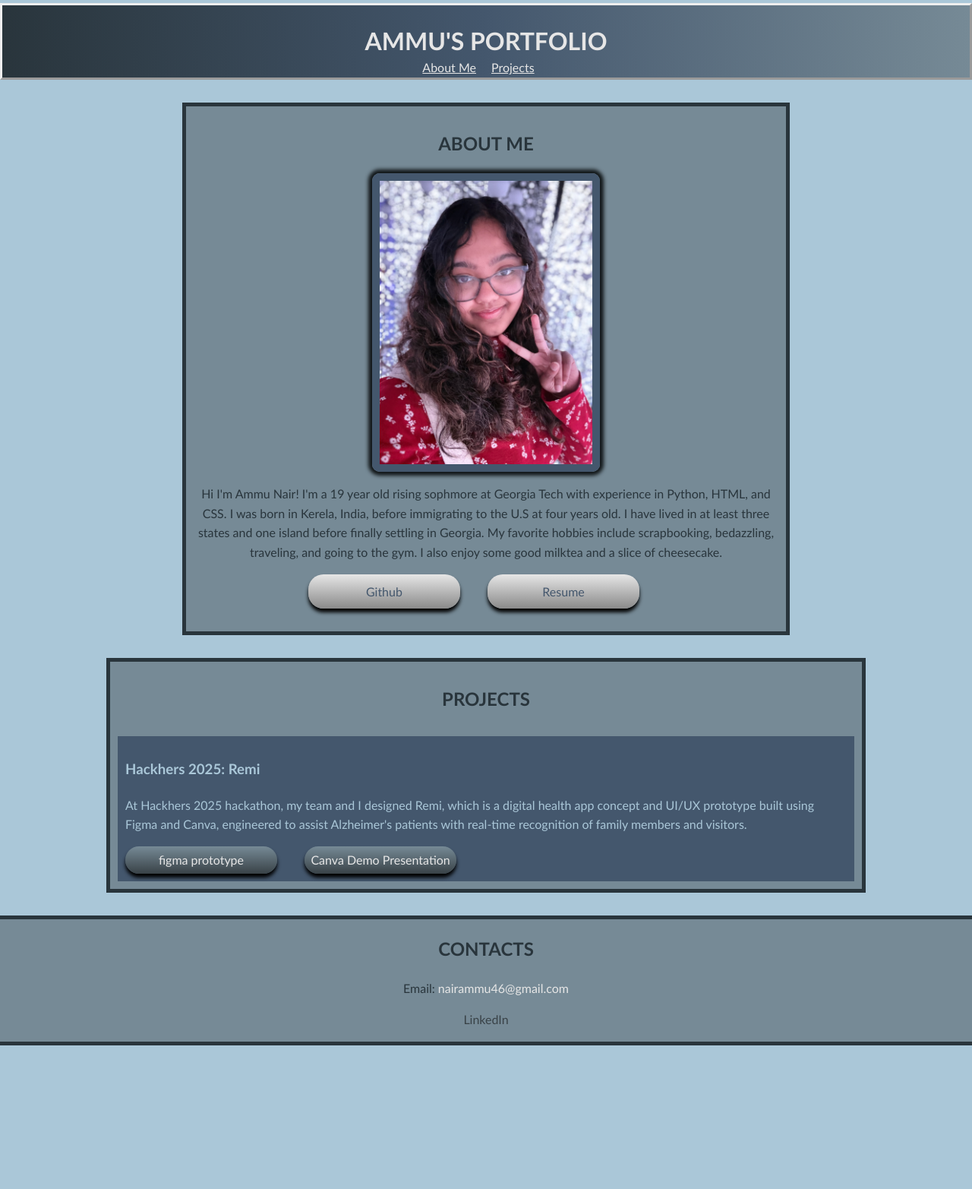
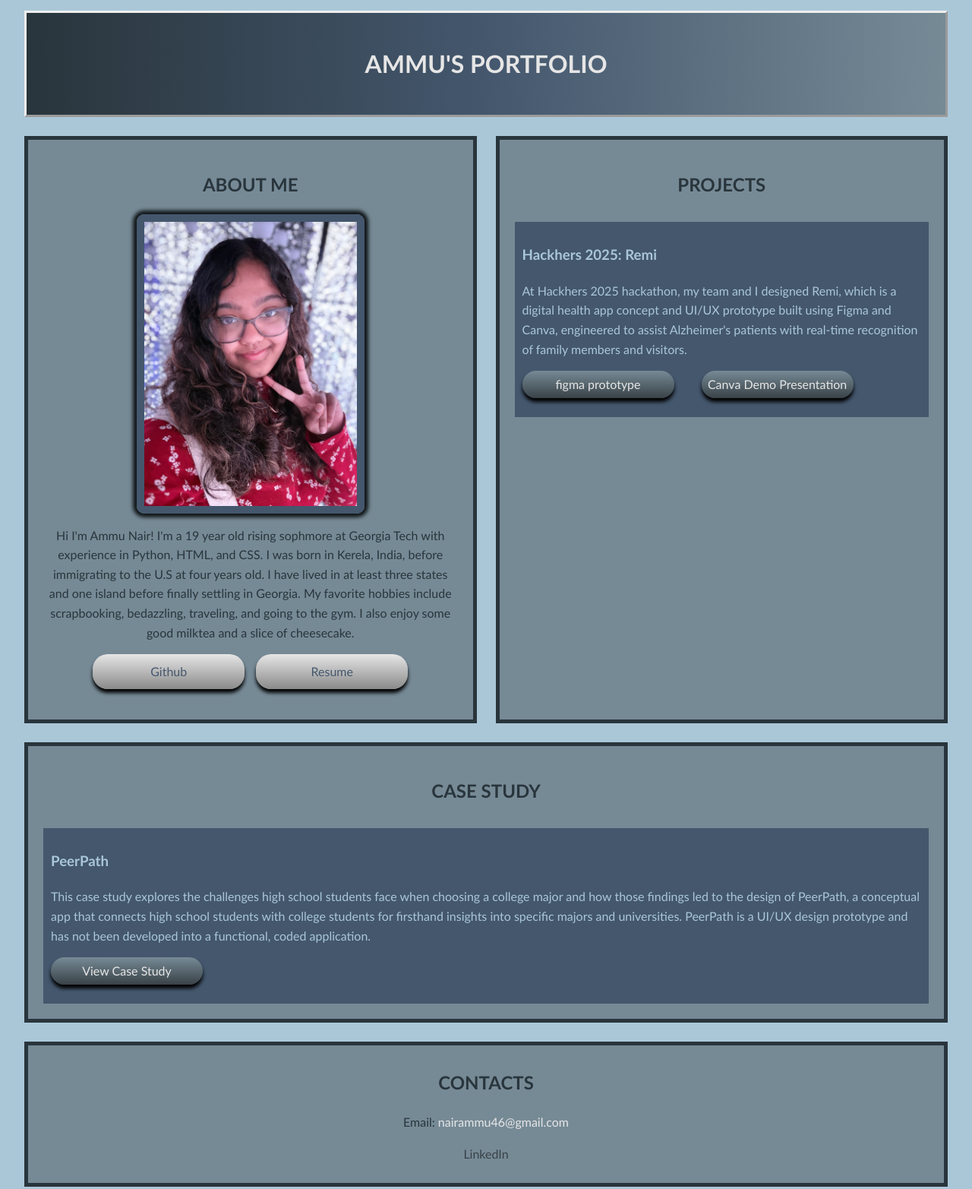
Before and after one commit to nairammu/nairammu.github.io, a plain HTML site: page index.html in a window 1280 px wide. Shown: the part 6-1571 px from the top of the page at 76% size. Before the commit the page ends 1412 px from the top, so only its background shows below. Drawn offline with Linux system fonts and the light colour scheme.

Commit message:
Updated portfolio layout and added PeerPath case study

```diff
--- a/index.html
+++ b/index.html
@@ -1,76 +1,127 @@
+
 <!DOCTYPE html>
 <html lang="en">
 <head>
   <meta charset="UTF-8">
-    <meta name="viewport" content="width=device-width, initial-scale=1.0" />
-    <link href="style.css" rel="stylesheet"/>
+  <meta name="viewport" content="width=device-width, initial-scale=1.0">
+  <link href="style.css" rel="stylesheet">
   <title>Ammu's Portfolio</title>
 </head>
 
+<body>
+
+  <!-- Header -->
+  <header>
+    <h1>Ammu's Portfolio</h1>
+  </header>
 
   <!-- Main Content -->
-  <div>
-    <body>
-      <header>
-        <h1>Ammu's Portfolio</h1>
-        <nav>
-          <ul class="h-margin">
-            <li><a href="#about-me">About Me</a></li>
-            <li><a href="#projects">Projects</a></li>
-            <!--<span><a href="#website-details">Website Details</a></span>-->
-          </div>
-        </nav>
+  <main class="main-layout">
 
-      </header>
-      <main>
-        <div class="about-me">
-          <h2 id="about-me">About Me</h2>
-            <img src="nair_ammu_photo.jpeg" alt="an image of myself in a brightly lit room">
+    <!-- About Me -->
+    <div class="about-me" id="about-me">
+      <h2>About Me</h2>
+
+      <img src="nair_ammu_photo.jpeg"
+           alt="an image of myself in a brightly lit room">
+
       <p id="about-me-p">
         Hi I'm Ammu Nair! I'm a 19 year old rising sophmore at Georgia Tech with experience in Python, HTML, and CSS.
         I was born in Kerela, India, before immigrating to the U.S at four years old.
-               I have lived in at least three states and one island before finally settling in Georgia. My favorite hobbies include scrapbooking, bedazzling, traveling, and going to the gym. I also enjoy some good milktea and a slice of cheesecake.
+        I have lived in at least three states and one island before finally settling in Georgia.
+        My favorite hobbies include scrapbooking, bedazzling, traveling, and going to the gym.
+        I also enjoy some good milktea and a slice of cheesecake.
       </p>
 
-            <a class="about-me-button" href="https://github.com/nairammu" target="_blank">
+      <div class="about-me-links">
+        <a class="about-me-button"
+           href="https://github.com/nairammu"
+           target="_blank">
           Github
         </a>
 
-            <a class="about-me-button" href="A.Nair.single_page_resume.pdf" target="_blank">
+        <a class="about-me-button"
+           href="A.Nair.single_page_resume.pdf"
+           target="_blank">
           Resume
+        </a>
+      </div>
+    </div>
+
+    <!-- Projects -->
+    <div class="projects" id="projects">
+      <h2>Projects</h2>
+
+      <section class="hackhers">
+        <h3>Hackhers 2025: Remi</h3>
+
+        <p id="hackhers-desc">
+          At Hackhers 2025 hackathon, my team and I designed Remi,
+          which is a digital health app concept and UI/UX prototype
+          built using Figma and Canva, engineered to assist
+          Alzheimer's patients with real-time recognition of
+          family members and visitors.
+        </p>
+
+        <a class="projects-button"
+           href="https://www.figma.com/proto/k65LSRExluvtPsOsNu9Gze/Remi?node-id=30-365&t=VpbIA5m5XfbeDq4B-1&scaling=scale-down&content-scaling=fixed&page-id=0%3A1&starting-point-node-id=24%3A418"
+           target="_blank">
+          figma prototype
+        </a>
+
+        <a class="projects-button"
+           href="https://canva.link/weos9acfe8kt5l3"
+           target="_blank">
+          Canva Demo Presentation
+        </a>
+      </section>
+    </div>
+
+  </main>
+
+  <!-- Case Study -->
+  <div class="case-study" id="case-study">
+    <h2>Case Study</h2>
+
+    <div class="case-study-content">
+      <h3>PeerPath</h3>
+
+      <p>
+        This case study explores the challenges high school students
+        face when choosing a college major and how those findings
+        led to the design of PeerPath, a conceptual app that connects
+        high school students with college students for firsthand
+        insights into specific majors and universities. PeerPath
+        is a UI/UX design prototype and has not been developed
+        into a functional, coded application.
+      </p>
+
+      <a class="projects-button" href="#" target="_blank">
+        View Case Study
       </a>
 
     </div>
+  </div>
 
-        <div class="projects" id="projects">
-          <h2>Projects</h2>
-            <section class="hackhers">
-              <h3>Hackhers 2025: Remi</h3>
-                <p id="hackhers-desc">
-                  At Hackhers 2025 hackathon, my team and I designed Remi, which is a digital health app concept and UI/UX prototype built using Figma and Canva,
-                  engineered to assist Alzheimer's patients with real-time recognition of family members and visitors.
-                </p>
-                <a class="projects-button" href="https://www.figma.com/proto/k65LSRExluvtPsOsNu9Gze/Remi?node-id=30-365&t=VpbIA5m5XfbeDq4B-1&scaling=scale-down&content-scaling=fixed&page-id=0%3A1&starting-point-node-id=24%3A418" target="_blank">figma prototype</a>
-                <a class="projects-button" href="https://canva.link/weos9acfe8kt5l3" target="_blank">Canva Demo Presentation</a>
-            </section>
+  <!-- Footer -->
+  <footer id="contacts">
+    <h2>Contacts</h2>
 
-
-
-        </div>
-      </main>
-
-      <!--footer-->
-      <footer>
-        <h2> Contacts </h2>
     <p>
-              Email:<a href="mailto:nairammu46@gmail.com" id="email"> nairammu46@gmail.com</a>
+      Email:
+      <a href="mailto:nairammu46@gmail.com" id="email">
+        nairammu46@gmail.com
+      </a>
     </p>
 
     <p>
-              <a href="https://www.linkedin.com/in/ammu-nair-b477382a3/" id="linkedin" target="_blank"> LinkedIn</a>
+      <a href="https://www.linkedin.com/in/ammu-nair-b477382a3/"
+         id="linkedin"
+         target="_blank">
+        LinkedIn
+      </a>
     </p>
   </footer>
 
 </body>
-  </div>
 </html>
--- a/style.css
+++ b/style.css
@@ -1,117 +1,86 @@
-*{
+
+* {
   box-sizing: border-box;
   scroll-behavior: smooth;
 }
-header{
-  margin-top: 10px;
-  color: #e6e6e6;
-  background: linear-gradient(to right, #29353c,#44576d, #768A96 );
-  border: outset;
-  position: sticky;
-  top: 0;
 
-
-}
-
-.h-margin{
-  margin-top: -25px;
-
-
-}
-
-nav ul{
-  margin: 0;
-  width: 100%;
-  padding: 0;
-  list-style: none;
-  display: flex;
-  flex-direction: row;
-  justify-content: center;
-
-
-
-}
-
-nav ul li{
-  display: inline-block;
-  margin-right: 20px;
-  text-decoration: underline;
-
-}
-nav ul li a:hover{
-  color: gray;
-  text-decoration: underline;
-
-}
-
-h1{
-    text-align: center;
-    text-transform: uppercase;
-}
-
-h2{
-    text-align: center;
-    text-transform: uppercase;
-}
-
-h2, p{
-  color: #29353c;
-}
-
-body{
+body {
   font-family: 'Trebuchet MS', 'Lucida Sans Unicode', 'Lucida Grande', 'Lucida Sans', Arial, sans-serif;
   line-height: 1.6;
   margin: 0;
   padding: 0;
   background-color: #aac7d8;
+}
+
+/* Header */
+
+header {
+  margin: 20px auto 0;
+  width: 95%;
+  color: #e6e6e6;
+  background: linear-gradient(to right, #29353c, #44576d, #768A96);
+  border: outset;
+  padding: 20px;
 
 }
 
+h1 {
+  text-align: center;
+  text-transform: uppercase;
+}
+
+h2 {
+  text-align: center;
+  text-transform: uppercase;
+}
+
+h2, p {
+  color: #29353c;
+}
+
+p {
+  text-align: center;
+}
+
+.h-margin {
+  margin-top: 0;
+}
 
 
+/* Main Layout */
 
-img{
+.main-layout {
+  display: grid;
+  grid-template-columns: 1fr 1fr;
+  gap: 25px;
+  width: 95%;
+  margin: 25px auto;
+  align-items: stretch;
+}
+
+/* About Me */
+
+.about-me {
+  text-align: center;
+  background-color: #768A96;
+  padding: 20px;
+  border: solid #29353c 5px;
+  min-width: 0;
+  scroll-margin-top: 160px;
+}
+
+img {
   display: block;
   margin-left: auto;
   margin-right: auto;
   width: 300px;
-  border: solid, 10px, #44576d;
+  max-width: 100%;
+  border: solid 10px #44576d;
   border-radius: 10px;
   box-shadow: 0 0 5px 5px #111618;
 }
 
-p{
-  text-align: center;
-}
-
-.about-me{
-  text-align: center;
-  max-width: 800px;
-  background-color: #768A96;
-  margin: auto;
-  padding: 10px;
-  margin-top: 30px;
-  border: solid, #29353c, 5px;
-  /*box-shadow: 0 4px 8px #29353c ;*/
-
-}
-
-.projects{
-  text-align: center;
-  max-width: 1000px;
-  background-color: #768A96;
-  margin: auto;
-  padding: 10px;
-  margin-top: 30px;
-  border: solid, #29353c, 5px;
-  /*box-shadow: 0 4px 8px #29353c ;*/
-
-}
-
-
-
-
-#about-me-p{
+#about-me-p {
   width: auto;
   max-width: 800px;
   text-align: center;
@@ -119,7 +88,45 @@ p{
   margin-left: auto;
 }
 
+/* About Me Buttons */
 
+.about-me-links {
+  display: flex;
+  justify-content: center;
+  flex-wrap: wrap;
+  gap: 15px;
+}
+
+.about-me-button {
+  background: linear-gradient(180deg, #e6e6e6, #8a8a8a);
+  display: inline-block;
+  border-radius: 20px;
+  padding: 10px;
+  width: 200px;
+  max-width: 100%;
+  text-align: center;
+  box-shadow: 0 5px 5px black;
+  transition: transform 0.3s, color 0.3s ease;
+  margin-bottom: 20px;
+  color: #44576d;
+}
+
+.about-me-button:hover {
+  background: linear-gradient(#29353c, #111618);
+  color: #e6e6e6;
+  transform: scale(1.3);
+}
+
+/* Projects */
+
+.projects {
+  text-align: center;
+  background-color: #768A96;
+  padding: 20px;
+  border: solid #29353c 5px;
+  min-width: 0;
+  scroll-margin-top: 160px;
+}
 
 
 .hackhers{
@@ -130,104 +137,119 @@ p{
   margin-top: 30px;
   border-top: solid,#29353c,10px;
   color: #aac7d8;
-
 }
 
 #hackhers-desc{
   text-align: left;
   color: #aac7d8;
-
 }
 
-.about-me-button{
-  background: linear-gradient(180deg,#e6e6e6, #8a8a8a);;
+
+/* Project Buttons */
+
+.projects-button {
+  background: linear-gradient(#768A96, #394247);
   display: inline-block;
-  border-radius: 20px;
-  text-align: center;
-  padding: 10px;
-  width: auto;
+  border-radius: 30px;
+  padding: 5px;
+  width: 200px;
+  max-width: 100%;
   text-align: center;
   margin-right: 32px;
   margin-left: auto;
-  width: 200px;
-  box-shadow: 0 5px 5px black;
-  transition: transform 0.3s, color 0.3s ease;
-  margin-bottom: 20px;
-  color: #44576d;
-
-}
-
-.about-me-button:hover{
-  background: linear-gradient(#29353c,#111618);
-  color: #e6e6e6;
-  transform: scale(1.3);
-
-
-}
-
-/*.about-me-button:active{
-  color: #29353c;
-}*/
-
-.projects-button{
-  background: linear-gradient(#768A96,#394247) ;
-  display: inline-block;
-  border-radius: 30px;
-  text-align: left;
-  padding: 5px;
-  width: auto;
-  text-align: center;
-  margin-right: 32px;
-  margin-left: auto;
-  width: 200px;
+  margin-bottom: 15px;
   box-shadow: 0 5px 5px black;
   color: #e6e6e6;
   transition: transform 0.3s, background-color 0.3s ease;
-
 }
 
-.projects-button:hover{
-  background: linear-gradient(#29353c,#111618);
+.projects-button:hover {
+  background: linear-gradient(#29353c, #111618);
   color: white;
   transform: scale(1.3);
 }
 
+/* Links */
 
+a {
+  text-decoration: none;
+  color: #e6e6e6;
+}
 
-#email:visited{
-  color: #768A96
+/* Footer */
+
+footer {
+  width: 95%;
+  margin: 0 auto 30px;
+  padding: 10px;
+  background-color: #768A96;
+  border: solid #29353c 5px;
+  text-align: center;
+}
+
+#email:visited {
+  color: #768A96;
+}
+
+footer p:nth-of-type(2) a {
+  color: #394247;
+}
+
+footer p:nth-of-type(2) a:hover {
+  color: #44576d;
+}
+
+footer a:hover {
+  color: #44576d;
+  text-decoration: underline;
 }
 
 
 
+@media (max-width: 768px) {
+  .main-layout {
+    grid-template-columns: 1fr;
+  }
 
+  .about-me,
+  .projects {
+    width: 100%;
+  }
 
-a{
-  text-decoration: none;
-  color: #e6e6e6;
+  .about-me-button,
+  .projects-button {
+    margin-right: 0;
+  }
 }
 
 
+/* Case Study Section */
 
-footer{
-  margin-top: 30px;
+
+/* Case Study Section */
+
+
+/* Case Study Section */
+
+.case-study {
+  text-align: center;
+  width: 95%;
+  margin: 25px auto;
+  padding: 20px;
   background-color: #768A96;
-  border: solid, #29353c, 5px;
-  border-left: none;
-  border-right: none;
-  margin-bottom: 30px;
+  border: solid #29353c 5px;
 }
 
-footer p:nth-of-type(2) a{
-  color: #394247;
+.case-study-content {
+  text-align: left;
+  max-width: 100%;
+  background-color: #44576d;
+  padding: 10px;
+  margin-top: 30px;
+  color: #aac7d8;
 }
 
-footer p:nth-of-type(2) a:hover{
-  color: #44576d;
+.case-study-content p {
+  text-align: left;
+  color: #aac7d8;
 }
-
-footer a:hover{
-  color: #44576d;
-  text-decoration: underline;
-
-}
```
Lines whose indentation alone changed are shown as unchanged.
